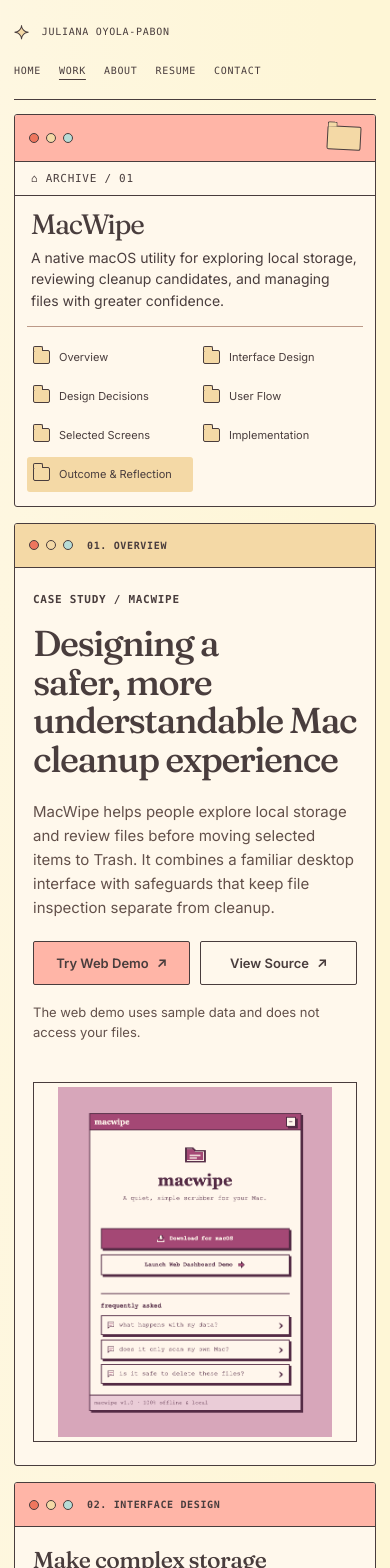
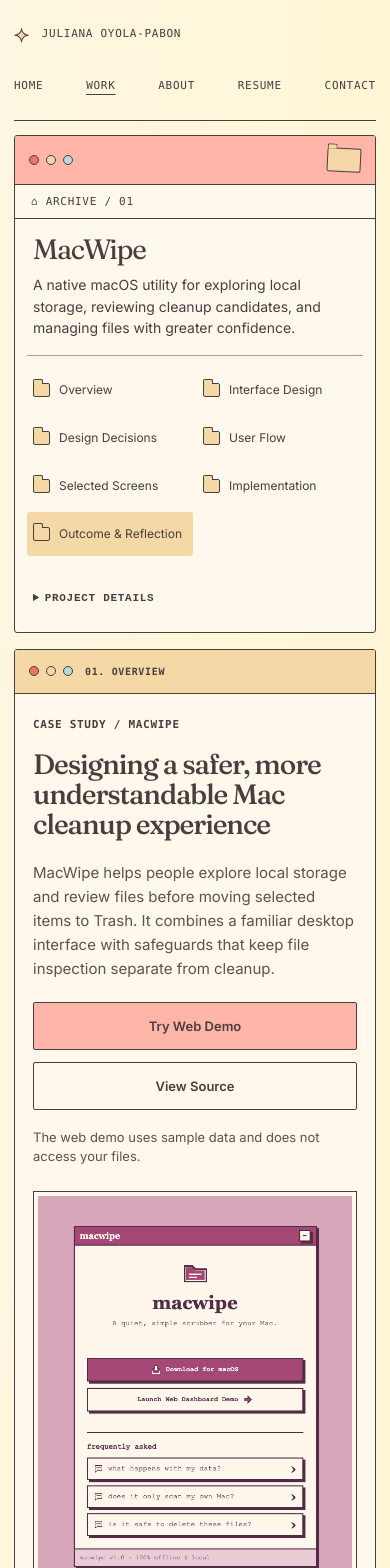
Before and after one commit to julsoyola/juliana-portfolio, a Next.js app in the folder portfolio/: page /work/macwipe in a window 390 px wide. Shown: the top 1568 px of the page. Built offline with nearby package versions, Linux system fonts and the light colour scheme.

Commit message:
Improve mobile case study layouts and screenshot browsing

```diff
--- a/portfolio/components/case-study-archive/CaseStudyArchive.module.css
+++ b/portfolio/components/case-study-archive/CaseStudyArchive.module.css
@@ -308,3 +308,80 @@
   .lowerGrid { grid-template-rows: auto 1fr; row-gap: 0; align-items: stretch; }
   .lowerGrid > .window { display: grid; grid-row: span 2; grid-template-rows: subgrid; }
 }
+
+/* Keep the existing desktop composition; adapt only below 1101px. */
+.galleryHint { display: none; }
+@media (max-width: 1100px) {
+  .upperGrid { grid-template-columns: minmax(0, 1fr); }
+  .topbar { flex-wrap: wrap; gap: 8px 24px; padding-inline: 0; }
+  .topbar nav { flex-wrap: wrap; gap: 4px 18px; }
+  .topbar nav a, .wordmark { min-height: 44px; }
+  .sidebarIntro { padding: 16px 18px; }
+  .sidebarIntro h2, .application .sidebarIntro h2 { font-size: 28px; margin-bottom: 10px; }
+  .sidebarIntro br { display: none; }
+  .archiveNav { grid-template-columns: repeat(3, minmax(0, 1fr)); padding-block: 12px; }
+  .archiveNav a { min-height: 44px; min-width: 0; }
+  .projectDetails { display: block; padding: 10px 18px; }
+  .projectDetails summary { min-height: 44px; padding-block: 12px; }
+  .desk, .application .desk { display: none; }
+  .windowBar { gap: 12px; padding: 12px 14px; }
+  .windowBar h2 { min-width: 0; overflow-wrap: anywhere; }
+  .overviewBody, .identityBody { grid-template-columns: minmax(0, 1fr); gap: 24px; padding: 24px; }
+  .introduction h1 { font-size: clamp(28px, 5.2vw, 36px); }
+  .introduction > p:not(.eyebrow) { max-width: 65ch; }
+  .actions { gap: 12px; }
+  .button, .primaryButton { flex: 1 1 160px; min-width: 0; min-height: 48px; padding: 12px 18px; text-align: center; }
+  .actions > a > span[aria-hidden] { display: none; }
+  .heroCollage, .identityCollage { position: static; display: grid; grid-template-columns: minmax(0, 1fr); justify-items: center; gap: 20px; min-height: 0; min-width: 0; max-width: none; width: 100%; margin: 0; }
+  .heroScreen, .heroScreen:hover, .identityScreen, .identityScreen:hover { position: static; width: 100%; max-width: 42rem; transform: none; }
+  .application .heroScreen, .application .identityScreen { width: 100%; max-width: 420px; }
+  .heroScreen img, .identityScreen img, .application .heroScreen img, .application .identityScreen img { width: 100%; height: auto; max-width: 100%; max-height: none; margin: 0; }
+  .pinkNote { position: static; justify-self: end; margin: 0; padding: 14px 20px; transform: none; }
+  .heroStar, .starSticker { display: none; }
+  .pinnedNote { position: relative; top: auto; left: auto; display: grid; grid-template-columns: repeat(2, minmax(0, 1fr)); gap: 4px 16px; width: 100%; max-width: 26rem; margin: 0; padding: 14px 18px; font-size: 16px; transform: none; }
+  .pinnedNote li { display: flex; align-items: baseline; gap: 6px; }
+  .pinnedNote li > span { flex-shrink: 0; }
+  .lowerGrid { grid-template-columns: minmax(0, 1fr); grid-template-rows: none; row-gap: 18px; }
+  .lowerGrid > .window { display: block; grid-row: auto; }
+  .path.horizontalFlow { grid-template-columns: repeat(2, minmax(0, 1fr)) !important; gap: 20px !important; }
+  .path.horizontalFlow li { display: grid; grid-template-columns: 40px minmax(0, 1fr); gap: 12px; }
+  .path.horizontalFlow li > div { border: 0; padding: 0; font-size: 14px; }
+  .path.horizontalFlow .pathNumber { width: 40px; min-height: 40px; align-self: start; }
+  .path.horizontalFlow li:not(:last-child)::after { display: none; }
+  .footer { flex-wrap: wrap; }
+  .footer a { display: inline-flex; align-items: center; min-height: 44px; }
+  .galleryHint { display: block; padding: 16px 20px 0; margin: 0; font-size: 12px; line-height: 1.6; color: var(--archive-muted, #5b5b52); }
+  .screensGrid, .application .screensGrid { grid-template-columns: none; grid-auto-flow: column; grid-auto-columns: min(88%, 30rem); align-items: start; gap: 16px; padding: 14px 20px 20px; max-width: 100%; overflow-x: auto; overscroll-behavior-x: contain; scroll-snap-type: x mandatory; scroll-padding-inline: 20px; scroll-behavior: smooth; scrollbar-width: thin; scrollbar-color: var(--archive-rule, #b4aa96) var(--archive-panel, #fff8ec); }
+  .screensGrid figure { scroll-snap-align: start; }
+  .screensGrid .screenLink { aspect-ratio: auto; }
+  .screensGrid .screenLink img { position: static; width: 100%; height: auto; }
+  .screensGrid figcaption { font-size: 13px; line-height: 1.6; }
+}
+@media (max-width: 800px) {
+  .topbar nav { width: 100%; justify-content: space-between; gap: 4px 12px; }
+  .outcomeBody { grid-template-columns: minmax(0, 1fr); }
+}
+@media (max-width: 560px) {
+  .wordmark { font-size: 11px; }
+  .topbar nav { font-size: 11px; }
+  .archiveNav { grid-template-columns: repeat(2, minmax(0, 1fr)); }
+  .archiveNav a { font-size: 12px; }
+  .overviewBody, .identityBody { padding: 22px 18px; }
+  .swatches { gap: 14px; }
+  .swatches li { width: 28px; height: 28px; }
+  .path.horizontalFlow { grid-template-columns: minmax(0, 1fr) !important; }
+  .demoIntro { grid-template-columns: minmax(0, 1fr); padding: 14px; }
+  .demoGuide { padding: 16px 12px; }
+  .demoSteps li { padding: 12px; gap: 10px; }
+  .demoFrame { height: 880px; }
+}
+@media (max-width: 430px) {
+  .actions { flex-direction: column; align-items: stretch; }
+  .button, .primaryButton { flex-basis: auto; }
+}
+@media (max-width: 360px) {
+  .pinnedNote { grid-template-columns: minmax(0, 1fr); }
+}
+@media (max-width: 1100px) and (prefers-reduced-motion: reduce) {
+  .screensGrid, .application .screensGrid { scroll-behavior: auto; }
+}
--- a/portfolio/components/case-study-archive/CaseStudyArchive.tsx
+++ b/portfolio/components/case-study-archive/CaseStudyArchive.tsx
@@ -138,7 +138,8 @@ export default function CaseStudyArchive({ study, engineeringDetail, gallerySupp
       </div>
       <div className={styles.lowerGrid}>
         <Window id="selected-screens" number="05" title="Selected Screens" pink>
-          <div className={styles.screensGrid}>{study.screens.map(screen => <figure key={"src" in screen ? screen.src : screen.placeholder}>
+          <p className={styles.galleryHint}>Swipe or use arrow keys. Open a screenshot for full size.</p>
+          <div className={styles.screensGrid} role="region" aria-label={`${study.name} screenshots`}>{study.screens.map(screen => <figure key={"src" in screen ? screen.src : screen.placeholder}>
             {"src" in screen ? <ScreenImage screen={screen} /> : <div className={styles.placeholder} data-placeholder={screen.placeholder} aria-label={screen.caption}><span>Screenshot pending</span></div>}<figcaption>{screen.caption}</figcaption>
           </figure>)}</div>
         </Window>
```
